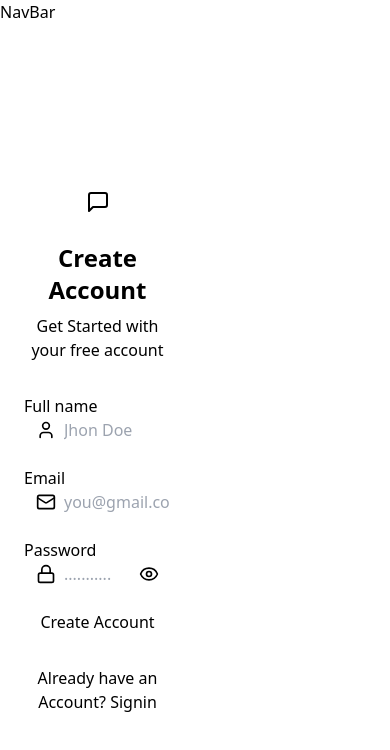
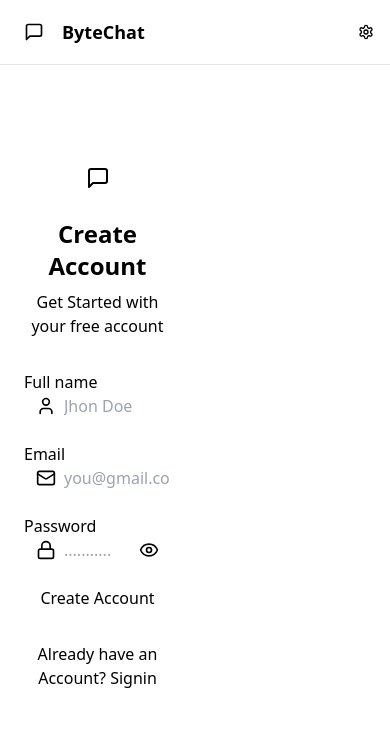
Before and after one commit to nynishuyadav85/ByteChat, a React (Vite) app in the folder Frontend/: page /signup in a window 390 px wide. Shown: the top 750 px of the page. Built offline with nearby package versions, Linux system fonts and the light colour scheme; no server answers.

Commit message:
UI- built logout funcnality

```diff
--- a/Frontend/src/components/NavBar.jsx
+++ b/Frontend/src/components/NavBar.jsx
@@ -1,8 +1,53 @@
 import React from 'react'
+import { useAuthStore } from '../store/useAuthStore'
+import { LogOut, MessageSquare, Settings, User } from 'lucide-react'
+import { Link } from 'react-router-dom'
 
 const NavBar = () => {
+  const { logout, authUser } = useAuthStore
   return (
-    <div>NavBar</div>
+    <header className='bg-base-100 border-b border-base-300 fixed w-full top-0 z-40 backdrop-blur-lg bg-base-100/80'>
+      <div className='container mx-auto px-4 h-16'>
+        <div className='flex items-center justify-between h-full'>
+          <div className='flex items-center gap-8'>
+            <Link to='/' className='flex items-center gap-2.5 hover:opacity-80 transition-all'>
+              <div className='size-9 rounded-lg bg-primary/10 flex items-center justify-center'>
+                <MessageSquare className='size-5 text-primary' />
+              </div>
+              <h1 className='text-lg font-bold'>ByteChat</h1>
+            </Link>
+          </div>
+
+          {/* Right side of a Navbar */}
+          <div className='flex items-center gap-2'>
+            <Link to={"/setting"} className={`btn btn-sm gap-2 transition-colors`}>
+              <Settings className='size-4' />
+              <span className='hidden sm:inline'>
+                Setting
+              </span>
+            </Link>
+
+            {/* These button will only be show when user is authenticated */}
+            {authUser && (
+              <>
+                <Link to={"/profile"} className='btn btn-sm gap-2'>
+                  <User className='size-5' />
+                  <span className='hidden sm:inline'>
+                    Profile
+                  </span>
+                </Link>
+                <button className='flex gap-3 items-center' onClick={logout}>
+                  <LogOut className='size-5' />
+                  <span className='hidden sm:inline'>
+                    Logout
+                  </span>
+                </button>
+              </>
+            )}
+          </div>
+        </div>
+      </div>
+    </header>
   )
 }
 
--- a/Frontend/src/store/useAuthStore.js
+++ b/Frontend/src/store/useAuthStore.js
@@ -32,4 +32,15 @@
             set({ isSigningUp: false });
         }
     },
+
+    logout: async () => {
+        try {
+            await axiosInstance.post("/auth/logout");
+            set({ authUser: null })
+            toast.success("Logged out successfully");
+        } catch {
+            toast.error("Something Went Wrong");
+        }
+
+    }
 }))
```
